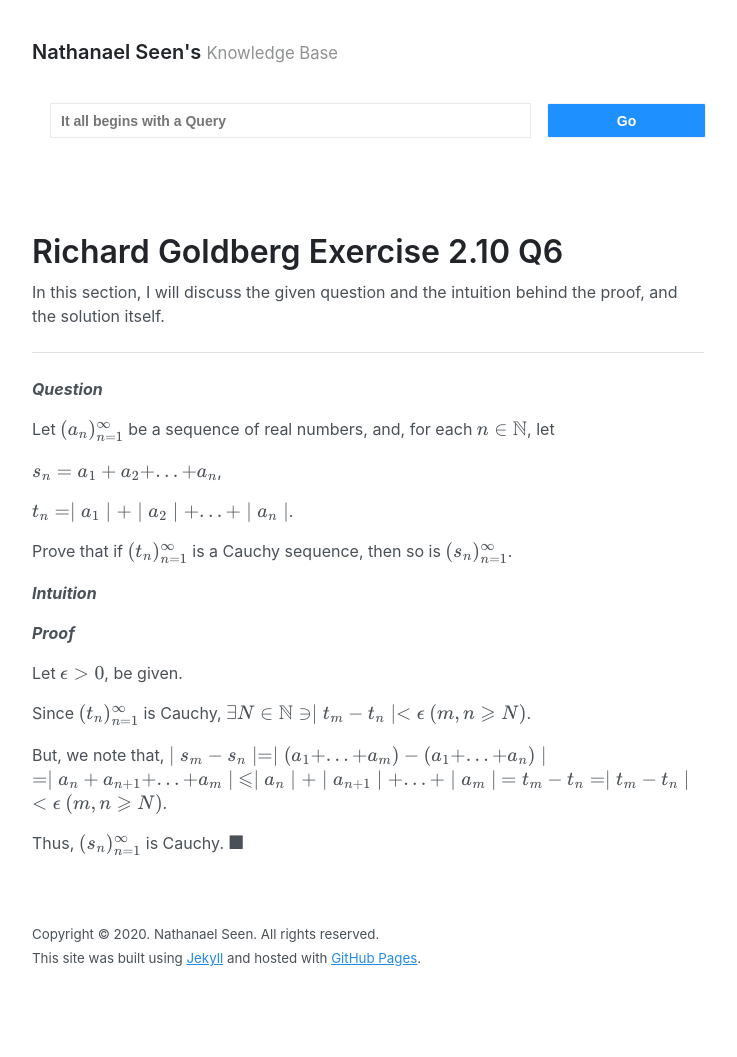
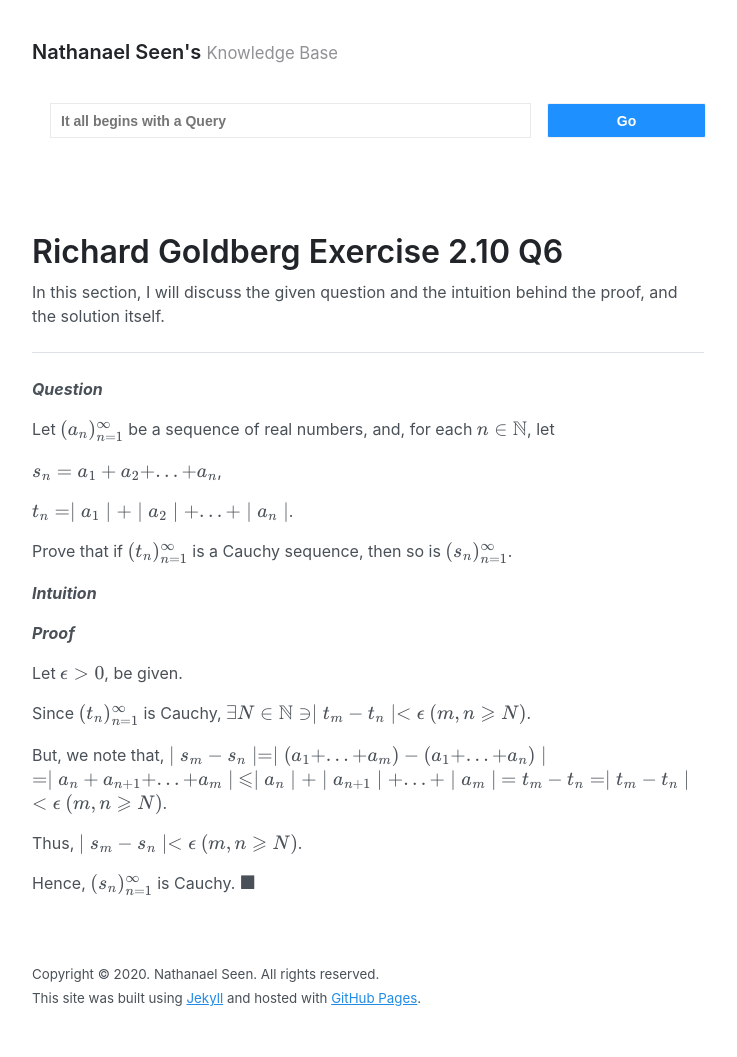
Before and after one commit to nathanaelseen/nathanaelseen.github.io, a Jekyll site: the page built from _pages/richardgoldbergex210q6.md, in a window 1280 px wide. Shown: the whole page, without its empty margins (272-1009 px from the left). Built offline with Jekyll 4.4.1, drawn with Linux system fonts in a browser that asks for light colours; formulas are drawn with MathJax 3; before the commit the page ends 1017 px from its top, so only the background shows below that.

Commit message:
Update richardgoldbergex210q6.md

```diff
--- a/_pages/richardgoldbergex210q6.md
+++ b/_pages/richardgoldbergex210q6.md
@@ -33,4 +33,7 @@ $$ = \mid a_n + a_{n + 1} +  ... + a_m \mid$$
 $$ \leqslant \mid a_n \mid + \mid a_{n + 1} \mid + ... + \mid a_m \mid$$
 $$ = t_m - t_n = \mid t_m - t_n \mid$$ $$< \epsilon$$ $$(m, n \geqslant N)$$.
 
-Thus, $$(s_n)_{n=1}^{\infty}$$ is Cauchy. $$\blacksquare$$
+Thus, $$\mid s_m - s_n \mid < \epsilon$$
+$$(m, n \geqslant N)$$.
+
+Hence, $$(s_n)_{n=1}^{\infty}$$ is Cauchy. $$\blacksquare$$
```
